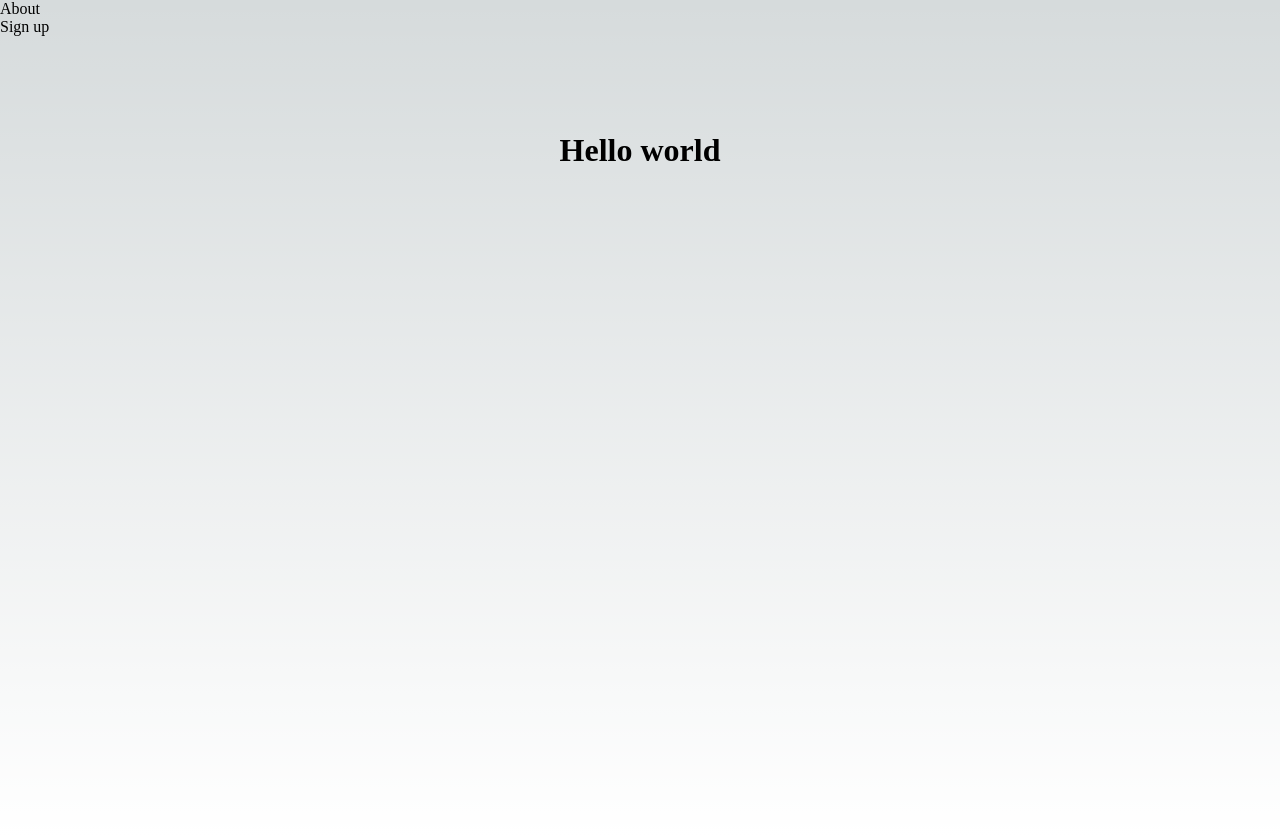
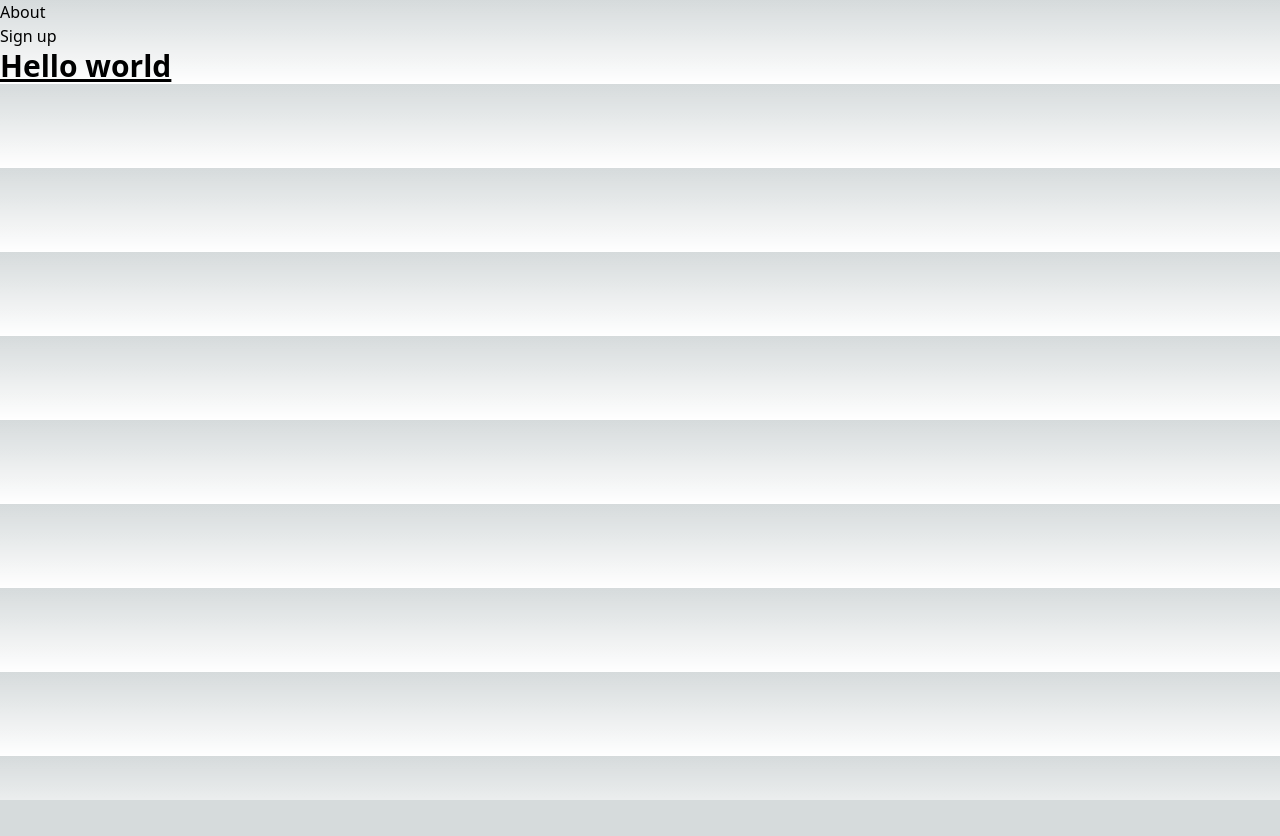
Before and after one commit to AvresCode/Next.js-13, a Next.js app: page / in a window 1280 px wide. After the commit the page ends 800 px from the top, so only its background shows below. Built offline with nearby package versions, Linux system fonts and the light colour scheme.

Commit message:
Added tailwindCSS to the project

```diff
--- a/app/about/page.jsx
+++ b/app/about/page.jsx
@@ -1,7 +1,7 @@
 export default function About() {
   return (
     <div>
-      <h1>About page</h1>
+      <h1 className="text-lg py-2 m-4">About page</h1>
     </div>
   );
 }
--- a/app/page.js
+++ b/app/page.js
@@ -6,8 +6,8 @@ const inter = Inter({ subsets: ["latin"] });
 
 export default function Home() {
   return (
-    <main className={styles.main}>
-      <h1> Hello world</h1>
+    <main>
+      <h1 className="text-3xl font-bold underline"> Hello world</h1>
     </main>
   );
 }
--- a/package.json
+++ b/package.json
@@ -12,5 +12,10 @@
     "next": "13.2.4",
     "react": "18.2.0",
     "react-dom": "18.2.0"
+  },
+  "devDependencies": {
+    "autoprefixer": "^10.4.14",
+    "postcss": "^8.4.21",
+    "tailwindcss": "^3.2.7"
   }
 }
--- /dev/null
+++ b/postcss.config.js
@@ -0,0 +1,6 @@
+module.exports = {
+  plugins: {
+    tailwindcss: {},
+    autoprefixer: {},
+  },
+}
--- /dev/null
+++ b/tailwind.config.js
@@ -0,0 +1,15 @@
+/** @type {import('tailwindcss').Config} */
+module.exports = {
+  content: [
+    "./app/**/*.{js,ts,jsx,tsx}", // Note the addition of the `app` directory.
+    "./pages/**/*.{js,ts,jsx,tsx}",
+    "./components/**/*.{js,ts,jsx,tsx}",
+
+    // Or if using `src` directory:
+    "./src/**/*.{js,ts,jsx,tsx}",
+  ],
+  theme: {
+    extend: {},
+  },
+  plugins: [],
+};
```
Also changed, not shown: app/globals.css (+7 -3 lines), 1 other file (tests, documents, lock files or other folders).
